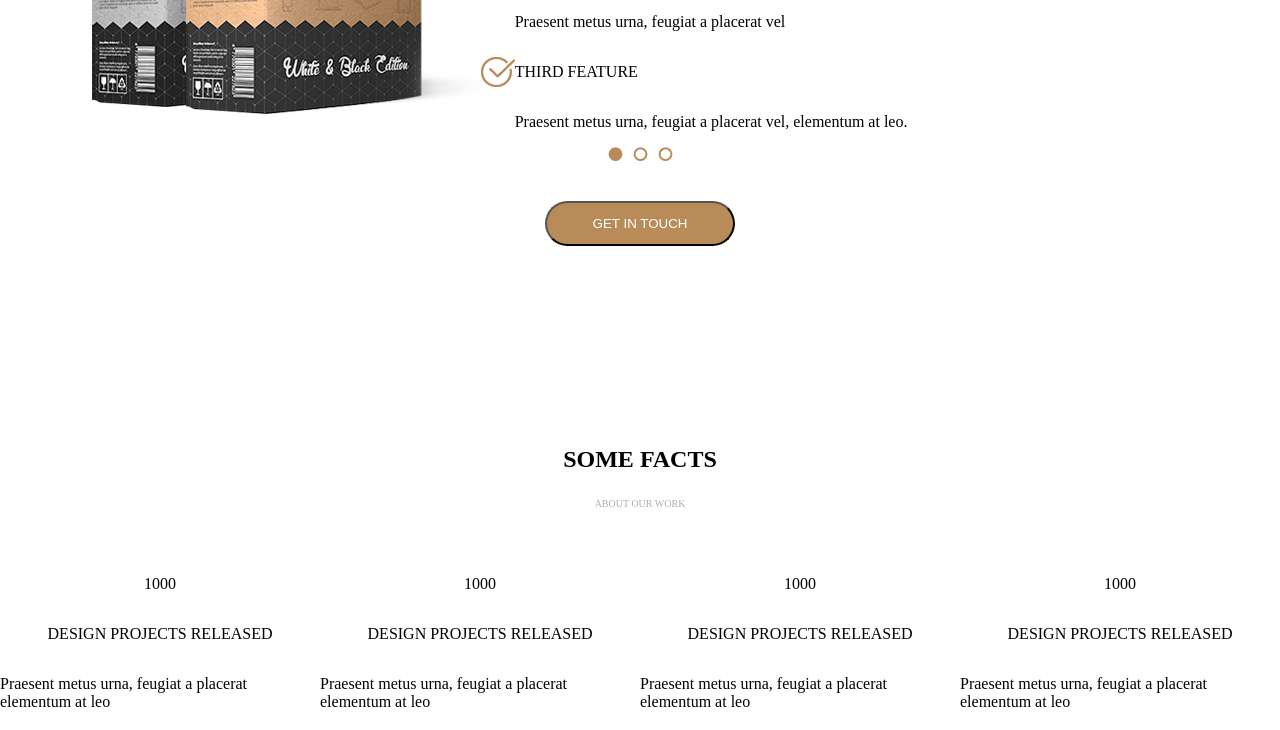
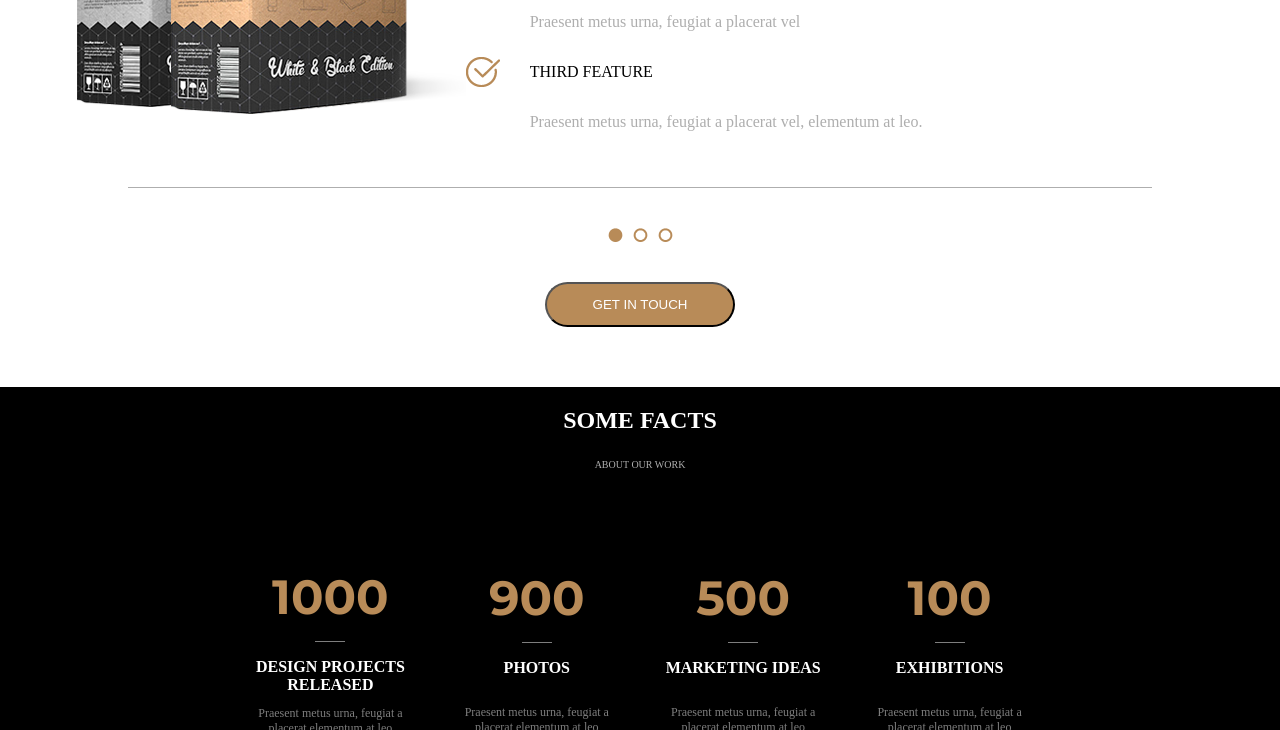
Before and after one commit to grzegorzgebala/awax-project, a website: page index.html in a window 1280 px wide. Shown: the part 5432-6162 px from the top of the page. Drawn offline with Linux system fonts and the light colour scheme.

Commit message:
Some facts section styled

```diff
--- a/index.html
+++ b/index.html
@@ -4,7 +4,7 @@
 		<meta charset="utf-8">
 		<link rel="stylesheet" type="text/css" href="css/style.css">
 		<link rel="stylesheet" href="https://use.fontawesome.com/releases/v5.4.1/css/all.css" integrity="sha384-5sAR7xN1Nv6T6+dT2mhtzEpVJvfS3NScPQTrOxhwjIuvcA67KV2R5Jz6kr4abQsz" crossorigin="anonymous">
-		<link href="https://fonts.googleapis.com/css?family=Montserrat" rel="stylesheet">
+		<link href="https://fonts.googleapis.com/css?family=Montserrat:400,700" rel="stylesheet">
 		<link href="https://fonts.googleapis.com/css?family=K2D" rel="stylesheet">
 		<title>AWAX</title>
 	</head>
@@ -325,28 +325,28 @@
 					<p class="who">ABOUT OUR WORK</p>
 					<div class="row">
 						<div class="box">
-							<p>1000</p>
+							<p class="number">1000</p>
 							<div class="line"></div>
-							<p>DESIGN PROJECTS RELEASED</p>
-							<p>Praesent metus urna, feugiat a placerat elementum at leo</p>
+							<p class="name name-1">DESIGN PROJECTS RELEASED</p>
+							<p class="desc">Praesent metus urna, feugiat a placerat elementum at leo</p>
 						</div>
 						<div class="box">
-							<p>1000</p>
+							<p class="number">900</p>
 							<div class="line"></div>
-							<p>DESIGN PROJECTS RELEASED</p>
-							<p>Praesent metus urna, feugiat a placerat elementum at leo</p>
+							<p class="name">PHOTOS</p>
+							<p class="desc">Praesent metus urna, feugiat a placerat elementum at leo</p>
 						</div>
 						<div class="box">
-							<p>1000</p>
+							<p class="number">500</p>
 							<div class="line"></div>
-							<p>DESIGN PROJECTS RELEASED</p>
-							<p>Praesent metus urna, feugiat a placerat elementum at leo</p>
+							<p class="name">MARKETING IDEAS</p>
+							<p class="desc">Praesent metus urna, feugiat a placerat elementum at leo</p>
 						</div>
 						<div class="box">
-							<p>1000</p>
+							<p class="number">100</p>
 							<div class="line"></div>
-							<p>DESIGN PROJECTS RELEASED</p>
-							<p>Praesent metus urna, feugiat a placerat elementum at leo</p>
+							<p class="name">EXHIBITIONS</p>
+							<p class="desc">Praesent metus urna, feugiat a placerat elementum at leo</p>
 						</div>
 					</div>
 				</section>
--- a/sass/style.scss
+++ b/sass/style.scss
@@ -422,7 +422,7 @@ body {
     .box_price {
       font-family: 'Montserrat', sans-serif;
       font-size: 30px;
-      font-weight: bold;
+      font-weight: 700;
       margin-bottom: 0;
     }
 
@@ -471,10 +471,26 @@ body {
     justify-content: start;
     align-items: center;
     flex-direction: row;
+
+    img {
+      margin-right: 30px;
+    }
   }
+
   .list {
-      margin-left: 34px;
+      margin-left: 64px;
+      color: rgb(174, 174, 174);
     }
+
+  .big_line {
+    border-bottom: 1px solid rgb(174, 174, 174);
+    width: 80%;
+    margin: 40px 0;
+  }
+
+  button {
+    margin-bottom: 60px;
+  }
 }
 
 .some_facts {
@@ -482,19 +498,60 @@ body {
   justify-content: center;
   align-items: center;
   flex-direction: column;
+  background-color: #000000;
+
+  h2 {
+    color: white;
+  }
 
   .row {
     display: flex;
-    justify-content: start;
+    justify-content: center;
     align-items: center;
     flex-direction: row;
-  }
+    width: 100%;
+    margin-bottom: 80px;
 
-  .box {
-    display: flex;
-    justify-content: center;
-    align-items: center;
-    flex-direction: column;
+    .box {
+      display: flex;
+      justify-content: center;
+      align-items: center;
+      flex-direction: column;
+      width: 13%;
+      text-align: center;
+      margin: 0 20px;
+
+      .number {
+        font-family: 'Montserrat', sans-serif;
+        font-size: 48px;
+        font-weight: 700;
+        color: #b88b58;
+        margin-bottom: 15px;
+      }
+
+      .line {
+        border-bottom: 1px solid #7e7e7e;
+        width: 30px;
+        color: #7e7e7e;
+      }
+
+      p {
+        color: white;
+      }
+
+      .name {
+        font-weight: bold;
+      }
+
+      .name-1 {
+        margin-bottom: auto;
+      }
+
+      .desc {
+        font-size: 12px;
+        color: #7e7e7e;
+      }
+    }
   }
 }
 
```
Also changed, not shown: css/style.css.
